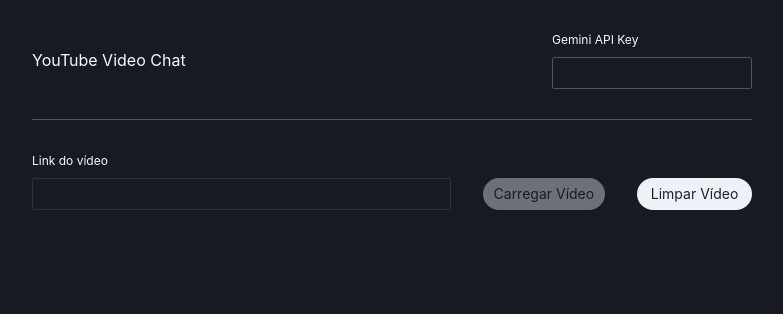
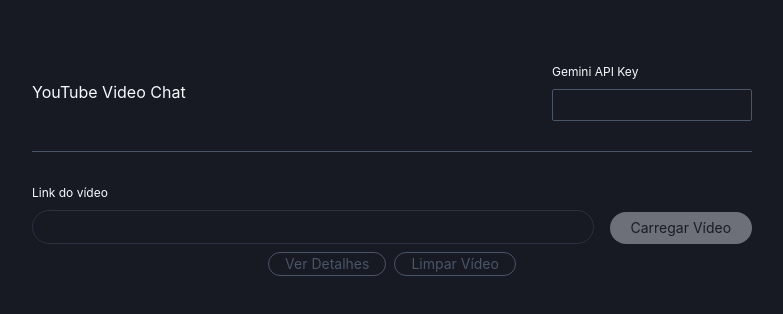
Before and after one commit to fischerafael/alura-challenge-ai, a Next.js app: page / in a window 1280 px wide. Shown: the top 314 px of the page, without its empty margins (248-1031 px from the left). Built offline with nearby package versions, Linux system fonts and the light colour scheme.

Commit message:
feat: all good

```diff
--- /dev/null
+++ b/client/components/InputTextArea/index.tsx
@@ -0,0 +1,29 @@
+import * as C from "@chakra-ui/react";
+import { FormControl } from "../FormControl";
+
+interface InputTextAreaProps extends C.TextareaProps {
+  label: string;
+  helpText?: string;
+  w?: string;
+}
+
+export const InputTextArea = ({
+  label,
+  helpText,
+  w,
+  ...props
+}: InputTextAreaProps) => {
+  return (
+    <FormControl w={w} label={label}>
+      <C.Textarea
+        fontSize="12px"
+        size={"sm"}
+        borderColor="gray.600"
+        bg="gray.900"
+        w={w}
+        _focus={{ ring: "none" }}
+        {...props}
+      />
+    </FormControl>
+  );
+};
--- a/client/pages/index.tsx
+++ b/client/pages/index.tsx
@@ -2,13 +2,18 @@ import React, { useState } from "react";
 import * as Chakra from "@chakra-ui/react";
 import { InputText } from "../components/InputText";
 import { Button } from "../components/Button";
-import axios from "axios";
+import axios, { AxiosError } from "axios";
+import { InputTextArea } from "../components/InputTextArea";
 
 const initialState = {
   videoUrl: "",
   videoId: "",
   apiKey: "",
   isLoading: false,
+  videoTranscript: "",
+  videoTitle: "",
+  videoDescription: "",
+  isOpenVideoDetails: false,
 };
 
 export const PageMain = () => {
@@ -22,6 +27,13 @@ export const PageMain = () => {
     setState((prev) => ({ ...prev, isLoading: boolean }));
   };
 
+  const onToggleVideoDetails = () => {
+    setState((prev) => ({
+      ...prev,
+      isOpenVideoDetails: !prev.isOpenVideoDetails,
+    }));
+  };
+
   const onReset = () => {
     setState((prev) => ({ ...initialState, apiKey: prev.apiKey }));
   };
@@ -29,7 +41,7 @@ export const PageMain = () => {
   const onExtractVideoId = async () => {
     try {
       onLoading(true);
-      const { data } = await api.post(
+      const { data: dataVideoId } = await api.post(
         `/extract-id-from-youtube-video`,
         {
           url: state.videoUrl,
@@ -40,10 +52,22 @@ export const PageMain = () => {
           },
         }
       );
-      const videoId = data.data.video_id;
+      const videoId = dataVideoId.data.video_id;
+
+      const { data: dataTranscript } = await api.post(`/extract-transcript`, {
+        id: videoId,
+      });
+
+      console.log("[data]", dataTranscript);
+
       onChange("videoId", videoId);
+      onChange("videoTranscript", dataTranscript.data.transcript);
+      onChange("videoTitle", dataTranscript.data.title);
+      onChange("videoDescription", dataTranscript.data.description);
     } catch (e: any) {
-      alert("Something went wrong");
+      const error = e?.response?.data?.error || e.message;
+
+      alert(`Ooops! ${error}`);
     } finally {
       onLoading(false);
     }
@@ -57,7 +81,7 @@ export const PageMain = () => {
       align="center"
       color="gray.50"
       spacing="8"
-      px="8"
+      p="8"
     >
       <Chakra.HStack
         w="full"
@@ -92,13 +116,15 @@ export const PageMain = () => {
             ></iframe>
           </Chakra.AspectRatio>
         )}
-        <Chakra.HStack w="full" align="flex-end" spacing="8">
+        <Chakra.HStack w="full" align="flex-end" spacing="4">
           <InputText
             value={state.videoUrl}
             onChange={(e) => onChange("videoUrl", e.target.value)}
             w="full"
             label="Link do vídeo"
             isDisabled={!state.apiKey}
+            borderRadius="full"
+            h="34px"
           />
           <Button
             isLoading={state.isLoading}
@@ -107,10 +133,56 @@ export const PageMain = () => {
           >
             Carregar Vídeo
           </Button>
-          <Button isLoading={state.isLoading} onClick={onReset}>
+        </Chakra.HStack>
+        <Chakra.HStack w="full" justify="center">
+          <Button
+            background="transparent"
+            border="1px"
+            borderColor="gray.600"
+            color="gray.600"
+            isLoading={state.isLoading}
+            onClick={onToggleVideoDetails}
+            size="xs"
+            px="4"
+          >
+            {state.isOpenVideoDetails ? "Ocultar Detalhes" : "Ver Detalhes"}
+          </Button>
+          <Button
+            background="transparent"
+            border="1px"
+            borderColor="gray.600"
+            color="gray.600"
+            isLoading={state.isLoading}
+            onClick={onReset}
+            size="xs"
+            px="4"
+          >
             Limpar Vídeo
           </Button>
         </Chakra.HStack>
+
+        {state.isOpenVideoDetails && (
+          <Chakra.VStack w="full" align="flex-end" spacing="0">
+            <InputText
+              value={state.videoTitle}
+              w="full"
+              label="Título do Vìdeo"
+              isDisabled
+            />
+            <InputText
+              value={state.videoDescription}
+              w="full"
+              label="Descrição do Vìdeo"
+              isDisabled
+            />
+            <InputTextArea
+              value={state.videoTranscript}
+              w="full"
+              label="Transcrição do Vìdeo"
+              isDisabled
+            />
+          </Chakra.VStack>
+        )}
       </Chakra.VStack>
     </Chakra.VStack>
   );
--- a/pages/api/extract-transcript.ts
+++ b/pages/api/extract-transcript.ts
@@ -6,10 +6,13 @@ export default async function handler(
   res: NextApiResponse
 ) {
   try {
-    const loader = YoutubeLoader.createFromUrl(req.body.url, {
-      language: "pt",
-      addVideoInfo: true,
-    });
+    const loader = YoutubeLoader.createFromUrl(
+      `https://youtu.be/${req.body.id}`,
+      {
+        language: "pt",
+        addVideoInfo: true,
+      }
+    );
 
     const response = await loader.load();
     const data = response[0];
```
